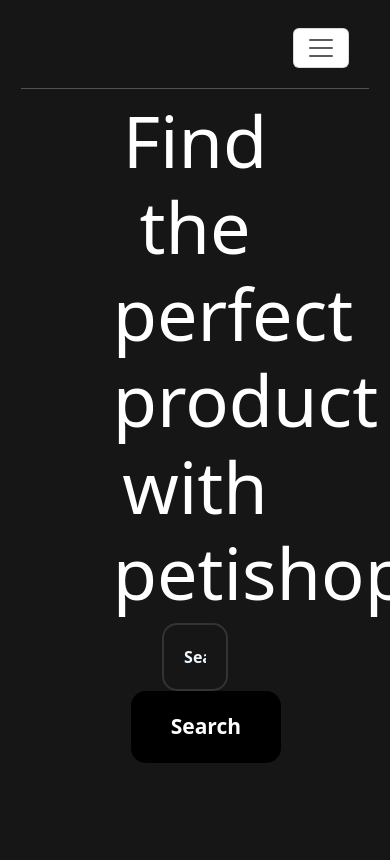
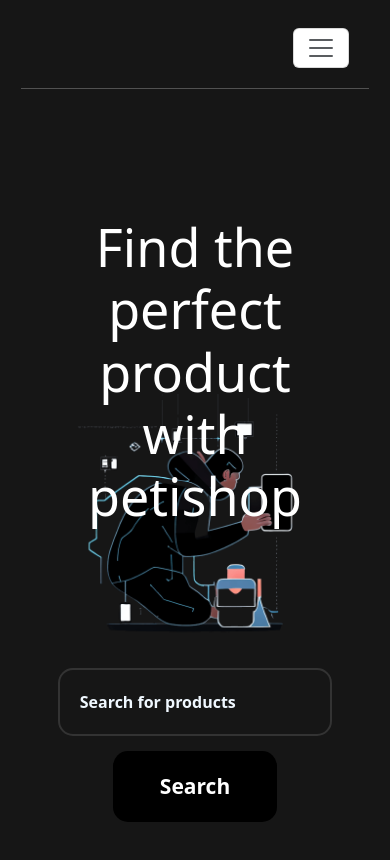
Before and after one commit to webinnerWB/wojciech-bojarski-portfolio, a Next.js app: page /store in a window 390 px wide. Shown: the top 860 px of the page. Built offline with nearby package versions, Linux system fonts and the light colour scheme; no server answers; the database is empty.

Commit message:
main search

```diff
--- a/components/storeElements/Main.tsx
+++ b/components/storeElements/Main.tsx
@@ -4,7 +4,8 @@
 
 const Main: FC = () => {
     return(
-        <div>
+        <div className={`${style.wrapper}`}>
+            <img className={`${style.digi}`} src="/web_store/digital.png" />
             <div className={`${style.mainWrapper}`}>
                 <h1 className={`${style.title}`}>Find the perfect product with petishop</h1>
                 <div className={`${style.searchMainWrapper}`}>
@@ -13,6 +14,7 @@
                     <button className={`${style.searchBtn}`}>Search</button>
                 </div>
             </div>
+            <img className={`${style.digi} ${style.secPosition}`} src="/web_store/digi.png" />
         </div>
     )
 }
--- a/style/store.module.scss
+++ b/style/store.module.scss
@@ -53,7 +53,11 @@
 .inputSearchMain {
     margin: 0;
     padding: 20px;
-    width: 40%;
+    @media screen and (max-width:1218px) {
+        width: 60%;
+        margin: 15px 0 0 0;
+        width: 100%;
+    }
 }
 .iconWrapper {
     width: 100%;
@@ -94,22 +98,85 @@
     background-color: #ffffff;
 }
 
+.wrapper{
+    position: relative;
+    height: 100vh;
+    justify-content: center;
+    display: flex;
+    .digi {
+        position: absolute;
+        width: 350px;
+        height: 350px;
+        top: 35%;
+        left: 12%;
+        transform: translate(-50%, -50%);
+        @media screen and (max-width:1633px) {
+            width: 250px;
+            height: 250px;
+        }
+        @media screen and (max-width:1218px) {
+            opacity: 0;
+        }
+        &.secPosition{
+            top: unset;
+            bottom: 15%;
+            right: 10%;
+            left: unset;
+            transform: unset;
+            @media screen and (max-width:1950px) {
+                right: 7%;
+            }
+            @media screen and (max-width:1218px) {
+                opacity: 1;
+                z-index: -2;
+                top: 50%;
+                left: 50%;
+                transform: translate(-50%, -50%);
+            }
+            @media screen and (max-width:1633px) {
+                right: 4%;
+            }
+        }
+    }
     .mainWrapper {
         width: 45%;
         text-align: center;
         display: block;
         margin: auto;
+        @media screen and (max-width:1218px) {
+            width: 75%;
+        }
         .title {
             font-size: 72px;
+            @media screen and (max-width:1633px) {
+                font-size: 62px;
+            }
+            @media screen and (max-width:500px) {
+                font-size: 52px;
+            }
         }
         .searchMainWrapper {
             position: relative;
+            margin-top: 125px;
             .iconSearchMain {
                 position: absolute;
                 top: 50%;
-            right: 38%;
+                right: 25%;
                 transform: translate(-50%, -50%);
                 font-size: 20px;
+                @media screen and (max-width:1950px) {
+                    right: 27%;
+                }
+                @media screen and (max-width:1633px) {
+                    right: 30%;
+                }
+                @media screen and (max-width:1260px) {
+                    right: 33%;
+                }
+                @media screen and (max-width:1218px) {
+                    right: 4%;
+                    top: 30%;
+                }
             }
         }
         .searchBtn {
@@ -123,5 +190,10 @@
             font-weight: 600;
             border-radius: 15px;
             cursor: pointer;
+            @media screen and (max-width:1218px) {
+                width: 60%;
+                margin: 15px 0 0 0;
             }
         }
+    }
+}
```
Also changed, not shown: public/web_store/digital.png (added), public/web_store/digitale.png (deleted). Lines whose indentation alone changed are shown as unchanged.
